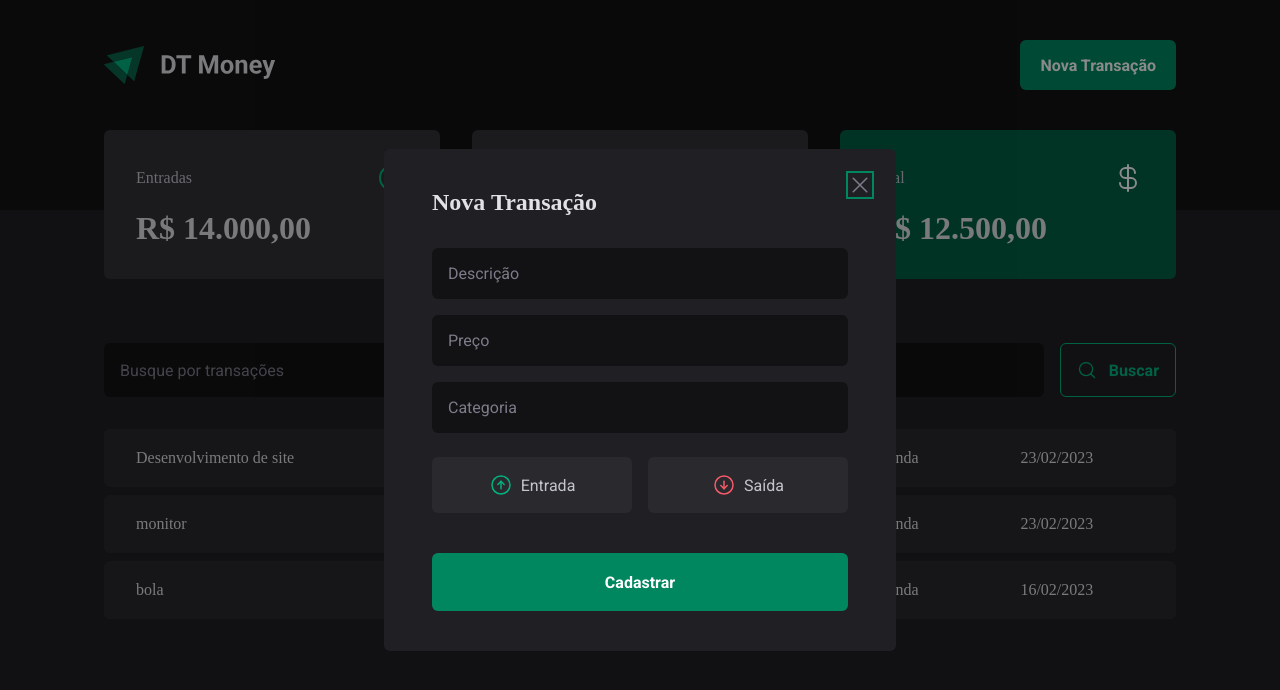
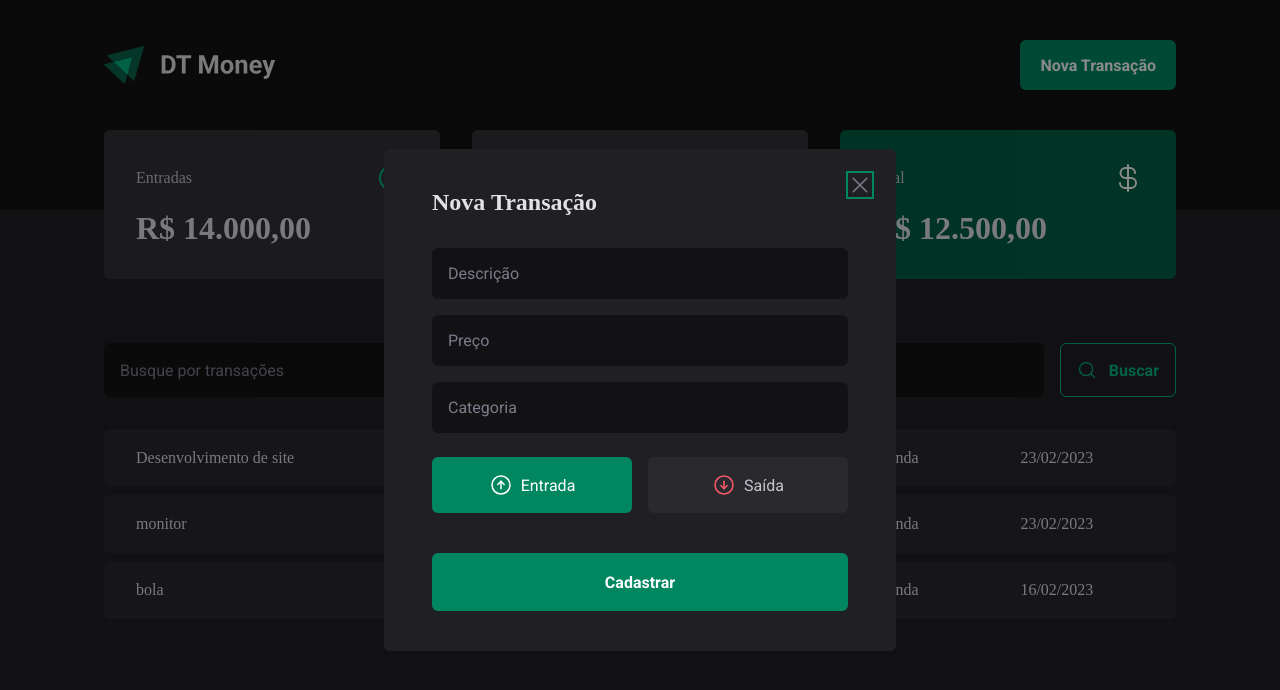
Before and after one commit to marcoscode404/dtmoneyIgnite03, a React (Vite) app in the folder 03-dt-money/: page / in a window 1280 px wide. Both pictures are taken after a click on the button "Nova Transação". Shown: the top 690 px of the page. Built offline with nearby package versions, Linux system fonts and the light colour scheme; data requests are answered from the project's data file.

Commit message:
componentes controlados

```diff
--- a/03-dt-money/src/@types/styled.d.ts
+++ b/03-dt-money/src/@types/styled.d.ts
@@ -1,9 +1,9 @@
 // extende/adiciona a tipagem para o typescript
 import 'styled-components'
-import { defaultTheme } from "../styles/themes/default";
+import { defaultTheme } from '../styles/themes/default'
 
 type ThemeType = typeof defaultTheme
 
 declare module 'styled-components' {
-    export interface DefaultTheme extends ThemeType {}
+  export interface DefaultTheme extends ThemeType {}
 }
--- a/03-dt-money/src/components/NewTransactionModal/index.tsx
+++ b/03-dt-money/src/components/NewTransactionModal/index.tsx
@@ -1,7 +1,7 @@
 import { zodResolver } from '@hookform/resolvers/zod'
 import * as Dialog from '@radix-ui/react-dialog'
 import { ArrowCircleDown, ArrowCircleUp, X } from 'phosphor-react'
-import { useForm } from 'react-hook-form'
+import { Controller, useForm } from 'react-hook-form'
 import { z } from 'zod'
 import {
   CloseButton,
@@ -15,18 +15,22 @@
   description: z.string(),
   price: z.number(),
   category: z.string(),
-  // type: z.enum(['income', 'outcome']),
+  type: z.enum(['income', 'outcome']),
 })
 
 type NewTransactionFormInputs = z.infer<typeof newTransactionFormSchema>
 
 export function NewTransactionModal() {
   const {
+    control,
     register,
     handleSubmit,
     formState: { isSubmitting },
   } = useForm<NewTransactionFormInputs>({
     resolver: zodResolver(newTransactionFormSchema),
+    defaultValues: {
+      type: 'income',
+    },
   })
 
   async function handleCreateNewTransaction(data: NewTransactionFormInputs) {
@@ -67,8 +71,15 @@
             {...register('category')}
           />
 
-          {/* container */}
-          <TransactionType>
+          <Controller
+            control={control}
+            name="type"
+            render={({ field }) => {
+              return (
+                <TransactionType
+                  onValueChange={field.onChange}
+                  value={field.value}
+                >
                   {/* botao de entrada */}
                   <TransactionTypeButton variant="income" value="income">
                     <ArrowCircleUp size={24} />
@@ -81,6 +92,9 @@
                     Saída
                   </TransactionTypeButton>
                 </TransactionType>
+              )
+            }}
+          />
 
           <button type="submit" disabled={isSubmitting}>
             Cadastrar
```
Also changed, not shown: 03-dt-money/src/styles/global.ts (+4 -4 lines). Lines whose indentation alone changed are shown as unchanged.
